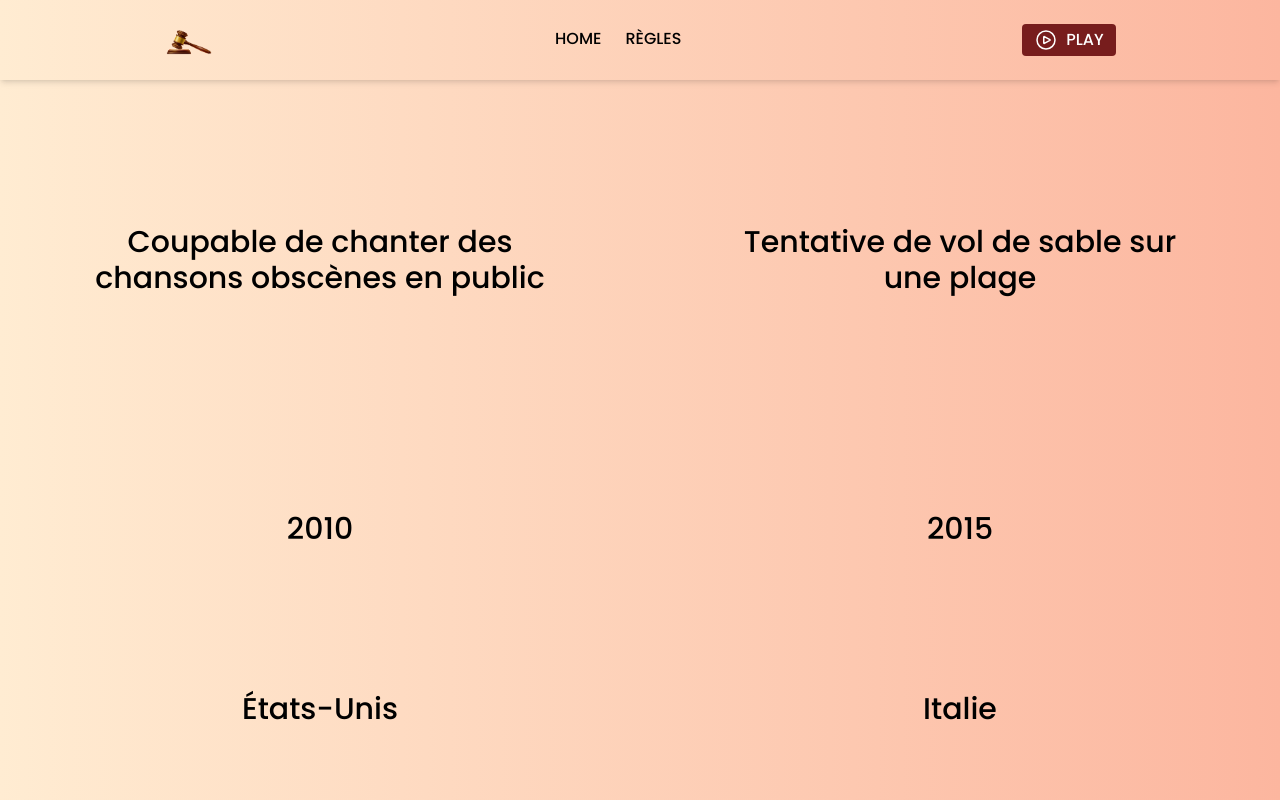
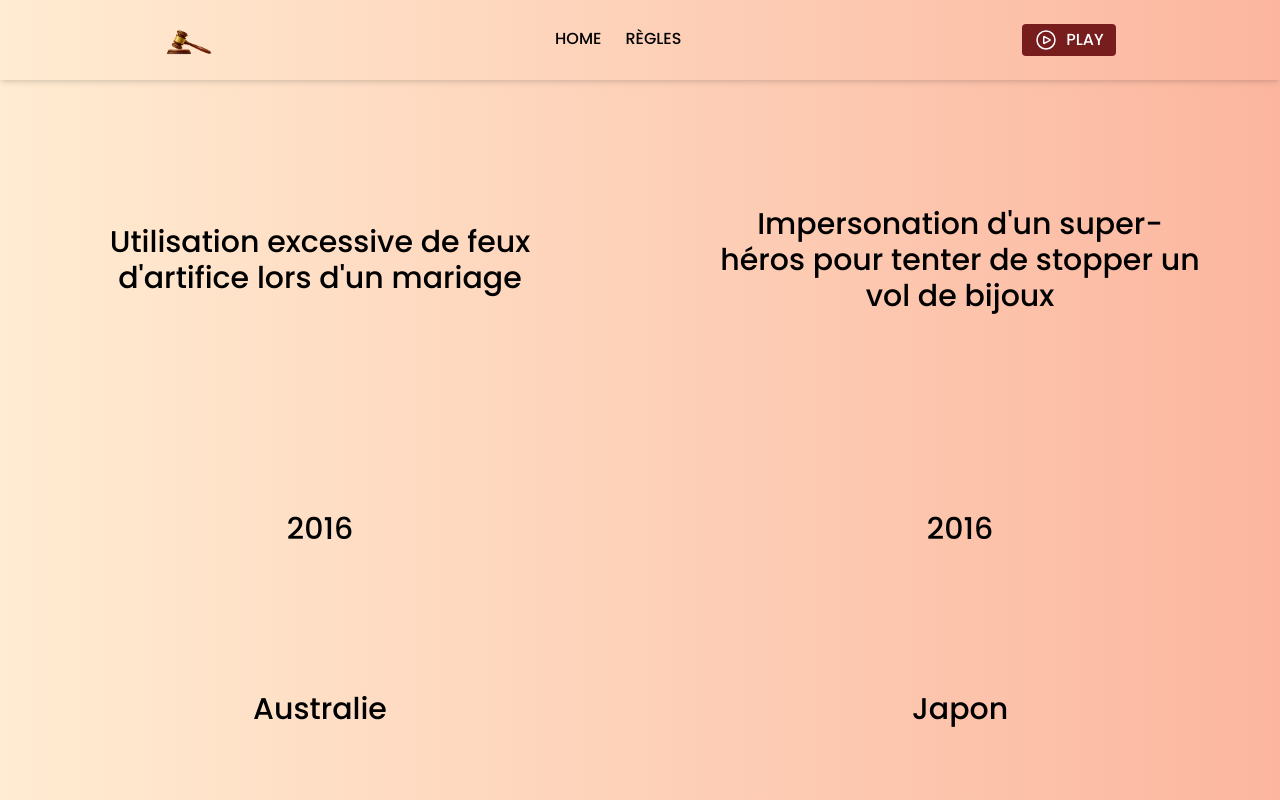
Before and after one commit to loic-lgm/the-biggest, a Next.js app: page /play in a window 1280 px wide. Built offline with nearby package versions, Linux system fonts and the light colour scheme.

Commit message:
Add more sentences

```diff
--- a/components/card.js
+++ b/components/card.js
@@ -8,7 +8,7 @@ export default function Card({id, description, year, country, sentence_year, pla
 			className={"flex flex-col justify-around items-center w-1/2 hover:bg-orange-100 hover:cursor-pointer sentence" + id}
 			onClick={handleClick}
 		>
-			<div className={"flex items-center min-h-[30%] w-3/4 text-center lg:text-3xl sentence" + id}>
+			<div className={"flex items-center min-h-[30%] w-3/4 justify-center text-center lg:text-3xl sentence" + id}>
 				{description}
 			</div>
 			<div className={"lg:text-3xl sentence" + id}>
--- a/data/data.json
+++ b/data/data.json
@@ -61,5 +61,124 @@
 		"year": "2011",
 		"country": "États-Unis",
 		"sentence_year": 2
+	},
+	{
+		"id": 10,
+		"description": "Vol de pastèques",
+		"year": "2015",
+		"country": "États-Unis",
+		"sentence_year": 6
+	},
+	{
+		"id": 11,
+		"description": "Danser nu dans la rue un dimanche",
+		"year": "2012",
+		"country": "Angleterre",
+		"sentence_year": 3
+	},
+	{
+		"id": 12,
+		"description": "Vol de chèvres en état d'ébriété",
+		"year": "2019",
+		"country": "Russie",
+		"sentence_year": 4
+	},
+	{
+		"id": 13,
+		"description": "Chant offensant sous la douche après 22h",
+		"year": "2008",
+		"country": "Canada",
+		"sentence_year": 2
+	},
+	{
+		"id": 14,
+		"description": "Utilisation excessive de feux d'artifice lors d'un mariage",
+		"year": "2016",
+		"country": "Australie",
+		"sentence_year": 5
+	},
+	{
+		"id": 15,
+		"description": "Destruction d'une cabine téléphonique avec un chapeau",
+		"year": "2013",
+		"country": "France",
+		"sentence_year": 1
+	},
+	{
+		"id": 16,
+		"description": "Vandalisme de nains de jardin dans un parc public",
+		"year": "2017",
+		"country": "Allemagne",
+		"sentence_year": 3
+	},
+	{
+		"id": 17,
+		"description": "Utilisation d'un déguisement d'animaux pour effrayer les passants",
+		"year": "2014",
+		"country": "Japon",
+		"sentence_year": 2
+	},
+	{
+		"id": 18,
+		"description": "Harcèlement téléphonique d'une pizzaïolo pour des pizzas non livrées",
+		"year": "2010",
+		"country": "Italie",
+		"sentence_year": 4
+	},
+	{
+		"id": 19,
+		"description": "Manifestation de licornes sans autorisation",
+		"year": "2021",
+		"country": "Belgique",
+		"sentence_year": 1
+	},
+	{
+		"id": 20,
+		"description": "Vandalisme de la voiture d'un voisin avec des ballons d'eau",
+		"year": "2005",
+		"country": "Royaume-Unis",
+		"sentence_year": 2
+	},
+	{
+		"id": 21,
+		"description": "Utilisation excessive de chewing-gums dans un espace public",
+		"year": "2015",
+		"country": "Singapour",
+		"sentence_year": 2
+	},
+	{
+		"id": 22,
+		"description": "Lancer des tomates sur un bâtiment gouvernemental",
+		"year": "2012",
+		"country": "Espagne",
+		"sentence_year": 1
+	},
+	{
+		"id": 23,
+		"description": "Tentative de vol de bouteilles de vin dans un vignoble en déguisement de vigne",
+		"year": "2017",
+		"country": "France",
+		"sentence_year": 5
+	},
+	{
+		"id": 24,
+		"description": "Détention illégale d'un manchot en guise d'animal de compagnie",
+		"year": "2014",
+		"country": "Argentine",
+		"sentence_year": 6
+	},
+	{
+		"id": 25,
+		"description": "Impersonation d'un super-héros pour tenter de stopper un vol de bijoux",
+		"year": "2016",
+		"country": "Japon",
+		"sentence_year": 2
+	},
+	{
+		"id": 26,
+		"description": "Utilisation d'un costume de singe pour voler des bananes dans un marché",
+		"year": "2021",
+		"country": "Brésil",
+		"sentence_year": 3
 	}
 ]
```
